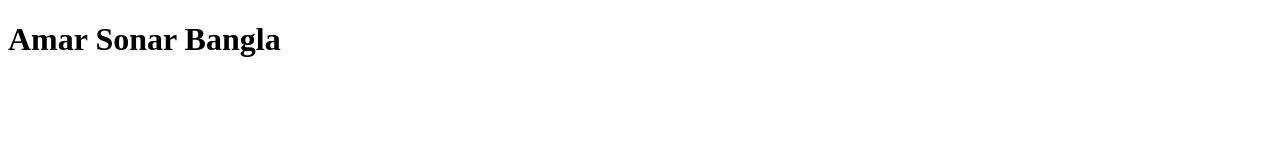
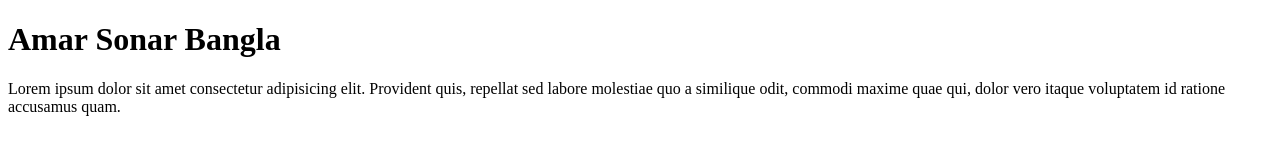
Before and after one commit to Rafi9388/RHRAFI, a plain HTML site: page index.html in a window 1280 px wide. Drawn offline with Linux system fonts and the light colour scheme.

Commit message:
prageaph added

```diff
--- a/index.html
+++ b/index.html
@@ -7,5 +7,6 @@
 </head>
 <body>
    <h1>Amar Sonar Bangla</h1>
+   <p> Lorem ipsum dolor sit amet consectetur adipisicing elit. Provident quis, repellat sed labore molestiae quo a similique odit, commodi maxime quae qui, dolor vero itaque voluptatem id ratione accusamus quam.</p>
 </body>
 </html>
```
